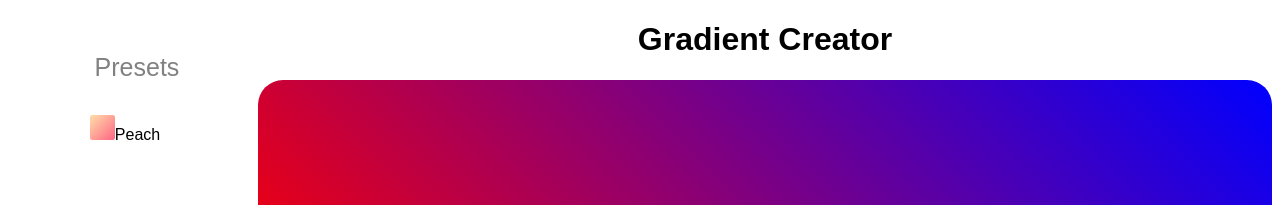
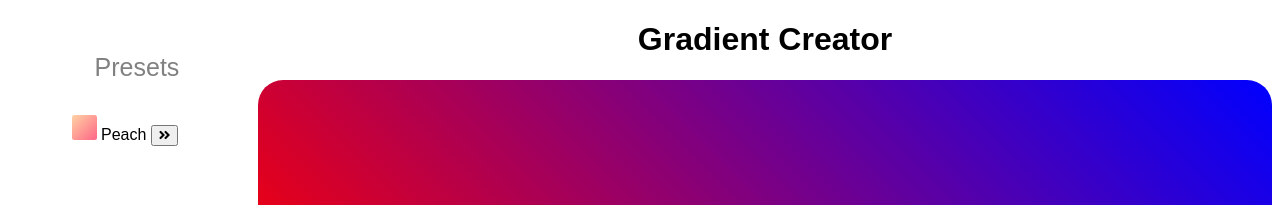
Before and after one commit to chase-stevens/gradientDeviser, a plain HTML site: page index.html in a window 1280 px wide. Shown: the top 205 px of the page. Drawn offline with Linux system fonts and the light colour scheme.

Commit message:
added loading of preset gradient to main gradient

```diff
--- a/index.html
+++ b/index.html
@@ -9,7 +9,10 @@
   <div class="sidenav">
     <p>Presets</p>
     <div class="preset-gradient-menu-item">
-      <div class="gradient-preview"></div>Peach
+      <div class="gradient-preview gradient-peach" id="gradient-peach"></div> Peach
+        <button onclick="load_gradient('gradient-peach');">
+          <i class="fas fa-angle-double-right"></i>
+        </button>
     </div>
   </div>
 
@@ -44,7 +47,7 @@
 
     <div class="css-code-container">
       <code id="gradient-css-code">background-image: linear-gradient(45deg, #ff0000, #0000ff);</code>
-      <span><button onclick="copyToClipboard();"><i class="fas fa-clipboard-check"></i></button>
+      <span><button onclick="copy_to_clipboard();"><i class="fas fa-clipboard-check"></i></button>
     </div>
   </div>
 
--- a/main.js
+++ b/main.js
@@ -23,7 +23,16 @@ function create_gradient() {
   document.getElementById("gradient-css-code").innerHTML = "background-image: " + gradient + ";";
 }
 
-function copyToClipboard(){
+function load_gradient(gradient_element){
+  console.log(gradient_element);
+  let el = document.getElementById(gradient_element);
+  let style = window.getComputedStyle(el);
+  let gradient = style.getPropertyValue('background-image');
+  console.log(`gradient: ${gradient}`);
+  document.getElementById("gradient").style.backgroundImage = gradient;
+}
+
+function copy_to_clipboard(){
   /* Get the text field */
   let copyText = document.getElementById("gradient-css-code").innerHTML;
 
--- a/style.css
+++ b/style.css
@@ -28,7 +28,10 @@ body {
   width: 25px;
   height: 25px;
   border-radius: 2.5px;
-  background-image: linear-gradient( 135deg, #FFD3A5 10%, #FD6585 100%);
+}
+
+.gradient-peach {
+  background-image: linear-gradient( 135deg, #FFD3A5, #FD6585);
 }
 
 .container {
```
